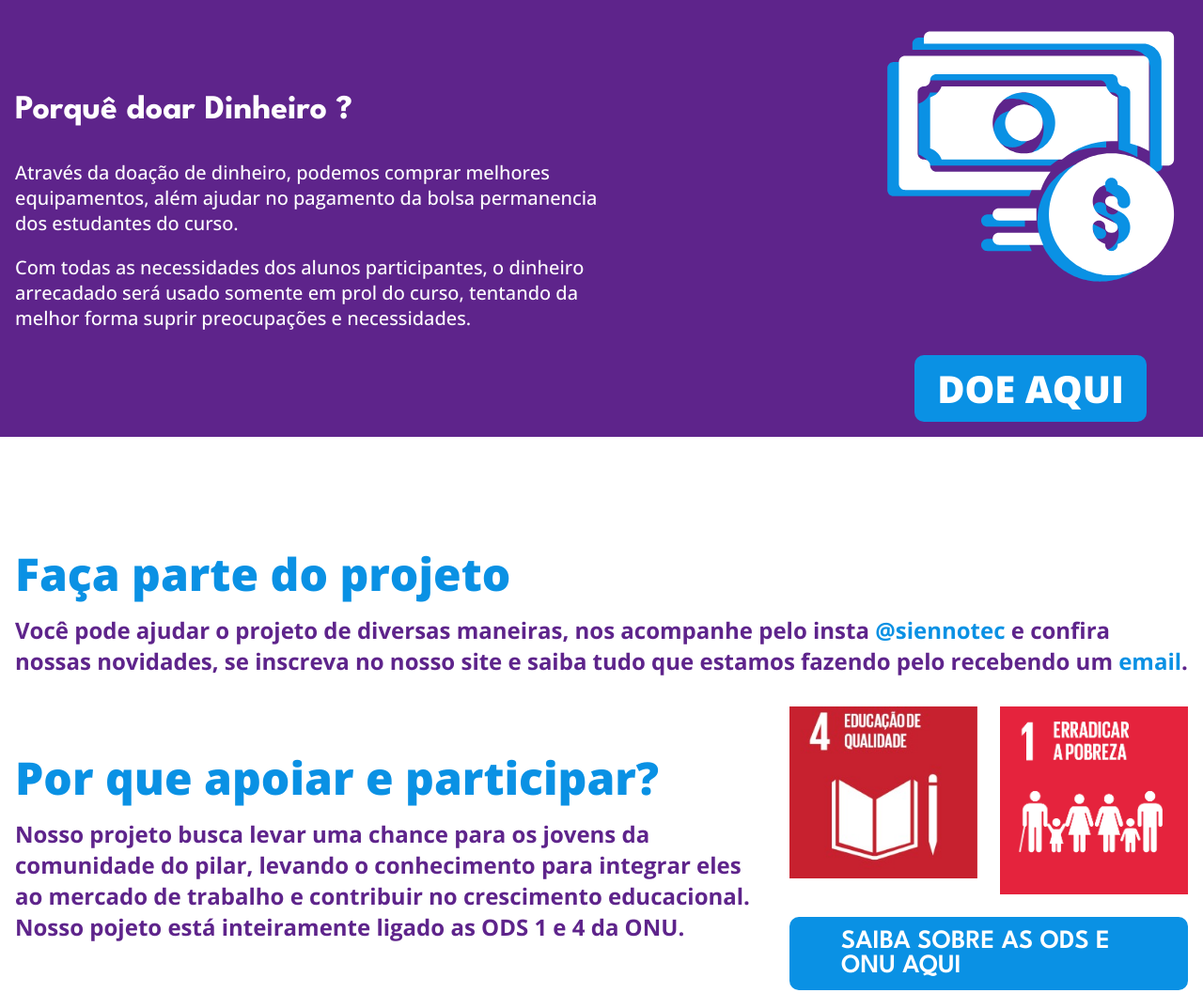
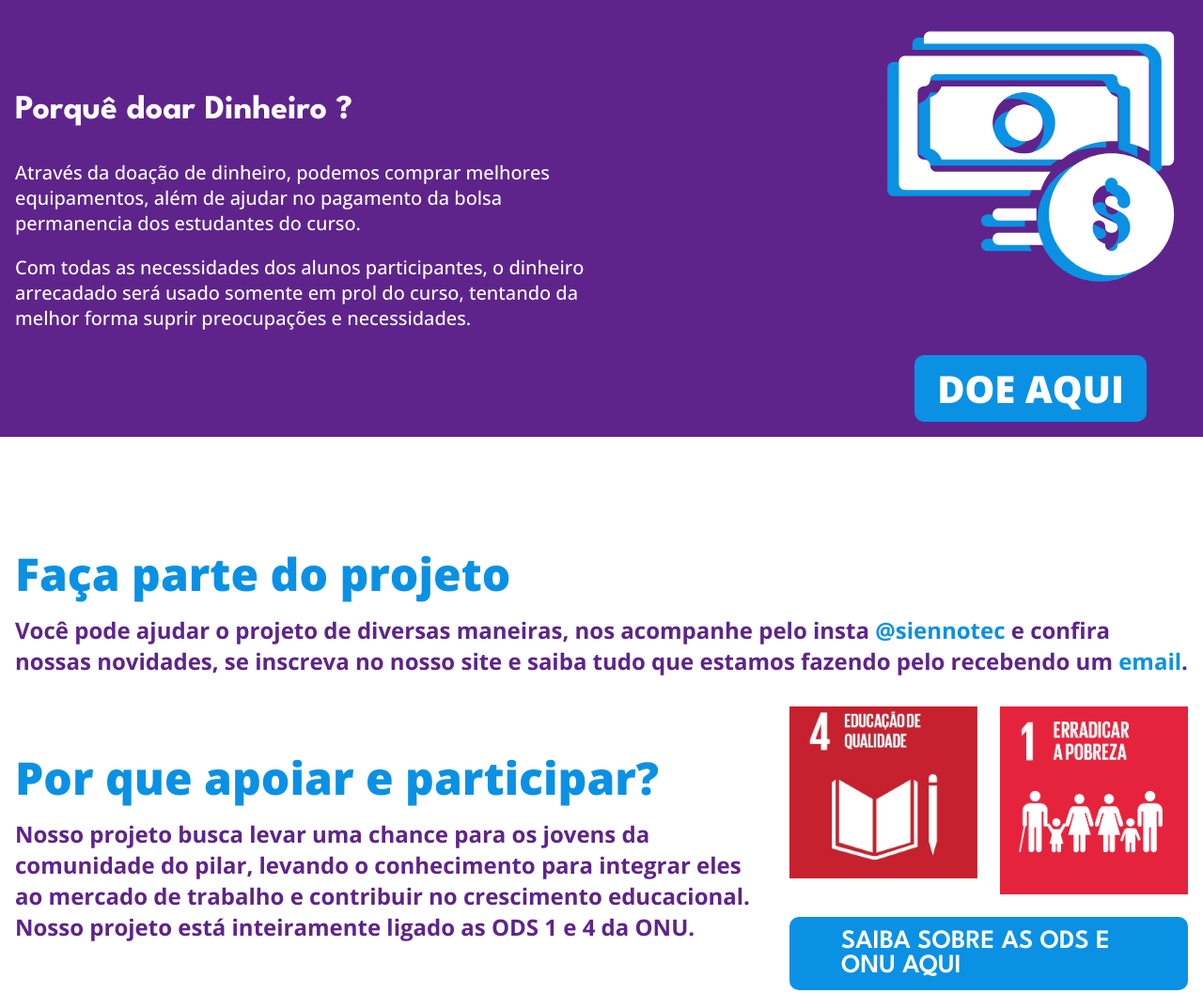
Before and after one commit to sienno-tecnologia/web, a website built with Parcel: page src/index.html in a window 1280 px wide. Shown: the part 4732-5789 px from the top of the page at 94% size. Built offline with nearby package versions, Linux system fonts and the light colour scheme.

Commit message:
correção de texto

```diff
--- a/src/index.html
+++ b/src/index.html
@@ -230,7 +230,7 @@
           <h2>Porquê doar Dinheiro ?</h2>
           <p>
             Através da doação de dinheiro, podemos comprar melhores
-            equipamentos, além ajudar no pagamento da bolsa permanencia dos
+            equipamentos, além de ajudar no pagamento da bolsa permanencia dos
             estudantes do curso.
           </p>
           <p>
@@ -261,7 +261,7 @@
           <p>
             Nosso projeto busca levar uma chance para os jovens da comunidade do
             pilar, levando o conhecimento para integrar eles ao mercado de
-            trabalho e contribuir no crescimento educacional. Nosso pojeto está
+            trabalho e contribuir no crescimento educacional. Nosso projeto está
             inteiramente ligado as ODS 1 e 4 da ONU.
           </p>
         </div>
```
